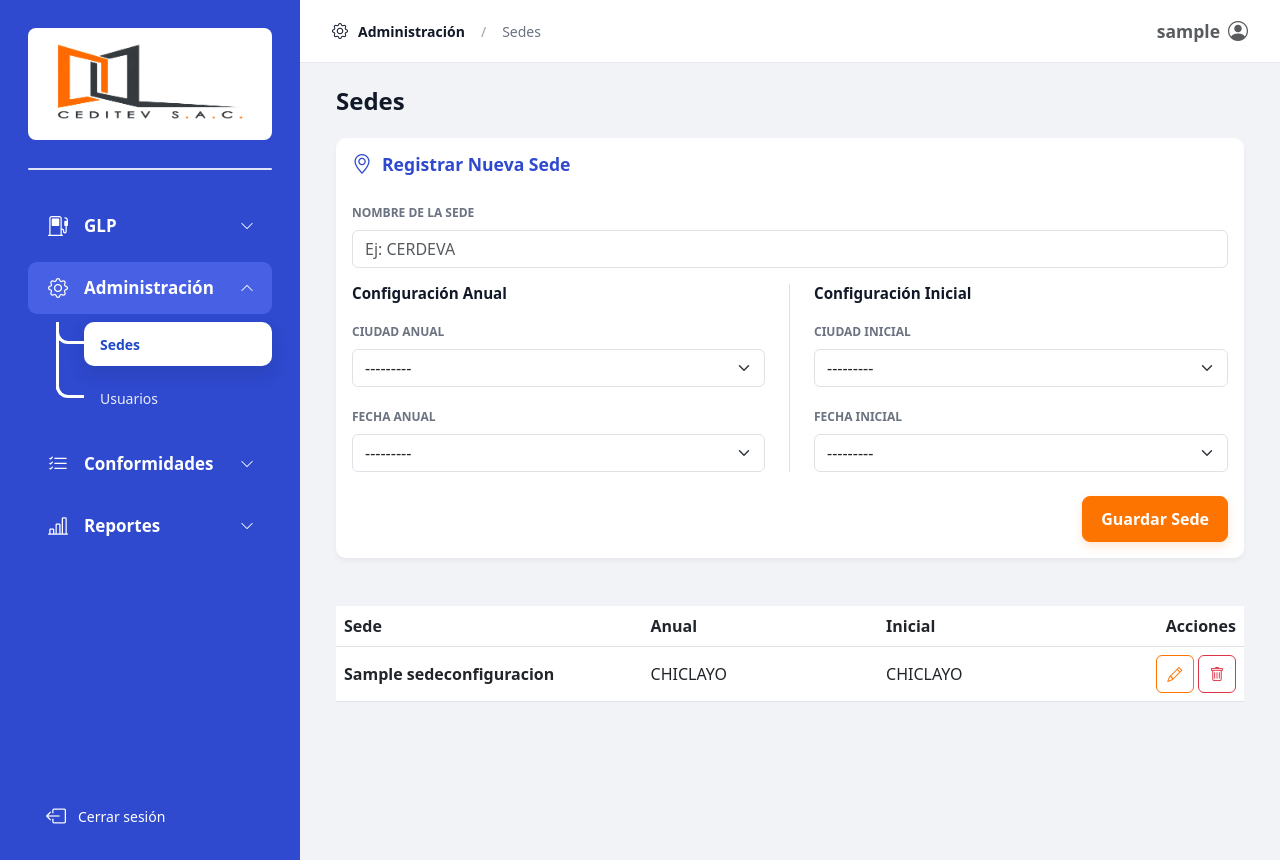
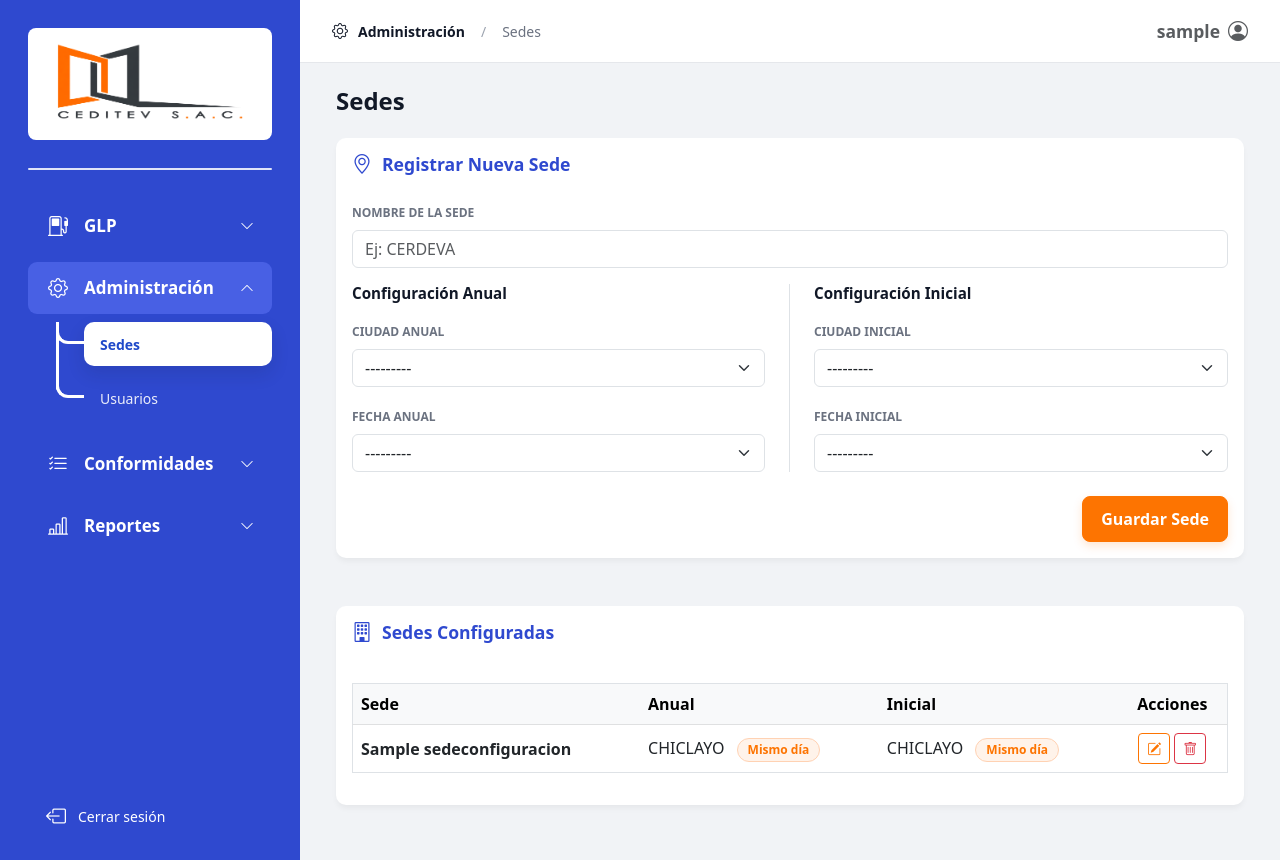
Before and after one commit to Fabrizio106/sistema_GLPyCONF, a Django app: page /glp/configuracion-sedes/ in a window 1280 px wide. Run offline with Django 5.2, Linux system fonts and the light colour scheme; a user stored in the database is signed in; tables that the repository leaves empty hold one stand-in row (values such as "Sample post"); some libraries are stand-ins or nearby versions.

Commit message:
Solución de filtros

```diff
--- a/glp/templates/glp/historial_glp.html
+++ b/glp/templates/glp/historial_glp.html
@@ -1,9 +1,7 @@
 {% extends 'base.html' %}
 
 {% block content %}
-<div class="historial-page">
-
-
+<div class="container-fluid">
     <!-- TÍTULO FUERA DEL CARD -->
     <div class="page-title-row">
         <h3 class="page-title">
--- a/glp/templates/glp/reporte_general_glp.html
+++ b/glp/templates/glp/reporte_general_glp.html
@@ -1,7 +1,7 @@
 {% extends 'base.html' %}
 
 {% block content %}
-
+<div class="container-fluid">
     <!-- TÍTULO FUERA DEL CARD -->
     <div class="page-title-row report-header">
         <div>
@@ -59,7 +59,7 @@
         <div class="card-body">
 
             <!-- FILTROS -->
-        <form method="GET" class="filters-grid mb-4">
+            <form method="GET" class="filters-grid filters-grid-report mb-4">
 
                 <div class="filter-field">
                     <label class="form-label">Buscar placa</label>
@@ -214,5 +214,6 @@
 
         </div>
     </div>
+</div>
 
 {% endblock %}
--- a/glp/templates/glp/sede_configuracion.html
+++ b/glp/templates/glp/sede_configuracion.html
@@ -1,6 +1,6 @@
 {% extends "base.html" %}
 {% block content %}
-<div class="container">
+<div class="container-fluid">
 
     <!-- TÍTULO FUERA DEL CARD -->
     <div class="page-title-row">
@@ -89,46 +89,60 @@
         </div>
     </div>
 
-    <div class="table-card">
+    <!-- TABLA DE SEDES -->
+    <div class="row mt-4">
+        <div class="col-12">
+            <div class="card section-card">
+                <div class="card-body">
+
+                    <h2 class="card-title">
+                        <i class="bi bi-building"></i>
+                        Sedes Configuradas
+                    </h2>
 
                     <div class="table-responsive">
-            <table class="table custom-table align-middle mb-0">
-                <thead>
+                        <table class="table table-hover mt-3 admin-table align-middle" style="border: 0.5pt solid #dee2e6;">
+                            <thead class="table-light">
                                 <tr>
                                     <th>Sede</th>
                                     <th>Anual</th>
                                     <th>Inicial</th>
-                        <th class="text-end">Acciones</th>
+                                    <th class="text-center">Acciones</th>
                                 </tr>
                             </thead>
 
                             <tbody>
                                 {% for s in sedes %}
                                 <tr>
-                        <td class="fw-bold">{{ s.nombre_sede }}</td>
+                                    <td class="align-middle">
+                                        <strong>{{ s.nombre_sede }}</strong>
+                                    </td>
 
-                        <td>
+                                    <td class="align-middle">
                                         {{ s.ciudad_anual }}
-                            <span class="badge badge-soft">
+                                        <span class="badge badge-soft ms-2">
                                             {{ s.get_fecha_anual_display }}
                                         </span>
                                     </td>
 
-                        <td>
+                                    <td class="align-middle">
                                         {{ s.ciudad_inicial }}
-                            <span class="badge badge-soft">
+                                        <span class="badge badge-soft ms-2">
                                             {{ s.get_fecha_inicial_display }}
                                         </span>
                                     </td>
 
-                        <td class="text-end">
-                            <a href="{% url 'editar_sede' s.pk %}" class="btn btn-table-action btn-table-edit"
+                                    <td class="text-center align-middle">
+                                        <a href="{% url 'editar_sede' s.pk %}"
+                                        class="btn btn-sm btn-table-edit"
                                         title="Editar">
-                                <i class="bi bi-pencil"></i>
+                                            <i class="bi bi-pencil-square"></i>
                                         </a>
 
-                            <a href="{% url 'eliminar_sede' s.pk %}" class="btn btn-table-action btn-table-delete"
-                                title="Eliminar" onclick="return confirm('¿Eliminar esta sede?')">
+                                        <a href="{% url 'eliminar_sede' s.pk %}"
+                                        class="btn btn-sm btn-outline-danger"
+                                        title="Eliminar"
+                                        onclick="return confirm('¿Eliminar esta sede?')">
                                             <i class="bi bi-trash"></i>
                                         </a>
                                     </td>
@@ -136,7 +150,7 @@
 
                                 {% empty %}
                                 <tr>
-                        <td colspan="4" class="text-center text-muted py-5">
+                                    <td colspan="4" class="text-center text-muted py-4">
                                         No hay sedes registradas.
                                     </td>
                                 </tr>
@@ -144,6 +158,10 @@
                             </tbody>
                         </table>
                     </div>
+
+                </div>
+            </div>
+        </div>
     </div>
 </div>
 {% endblock %}
--- a/static/css/reporte.css
+++ b/static/css/reporte.css
@@ -1,3 +1,8 @@
+p {
+    margin-bottom: 1rem;
+}
+
+
 .report-stats-grid {
     display: grid;
     grid-template-columns: repeat(3, minmax(0, 1fr));
@@ -108,7 +113,7 @@
     }
 }
 
-.filters-grid {
+.filters-grid-report{
     display: grid;
     grid-template-columns: 1.1fr 0.9fr 0.9fr 0.9fr 1.7fr auto;
     gap: 24px;
--- /dev/null
+++ b/static/css/tables.css
@@ -0,0 +1,9 @@
+.badge-soft {
+    background-color: #FFF3EA;
+    color: #FD7401;
+    border: 1px solid #FFD2B3;
+    font-weight: 700;
+    border-radius: 999px;
+    padding: 5px 10px;
+    font-size: 12px;
+}
--- a/templates/base.html
+++ b/templates/base.html
@@ -14,6 +14,7 @@
     <link rel="stylesheet" href="{% static 'css/historialGLP.css' %}">
     <link rel="stylesheet" href="{% static 'css/tittles.css' %}">
     <link rel="stylesheet" href="{% static 'css/reporte.css' %}">
+    <link rel="stylesheet" href="{% static 'css/tables.css' %}">
     <style>
         :root {
             font-display: swap;
@@ -32,9 +33,6 @@
             box-shadow: 0 4px 6px -1px rgba(0, 0, 0, 0.05);
             margin-bottom: 1.5rem;
         }
-
-
-
 
     </style>
 </head>
```
Also changed, not shown: glp/templates/glp/formulario_glp.html (+17 -10 lines), templates/gestion_usuarios.html (+10 -1 lines), 1 other file. Lines whose indentation alone changed are shown as unchanged.
